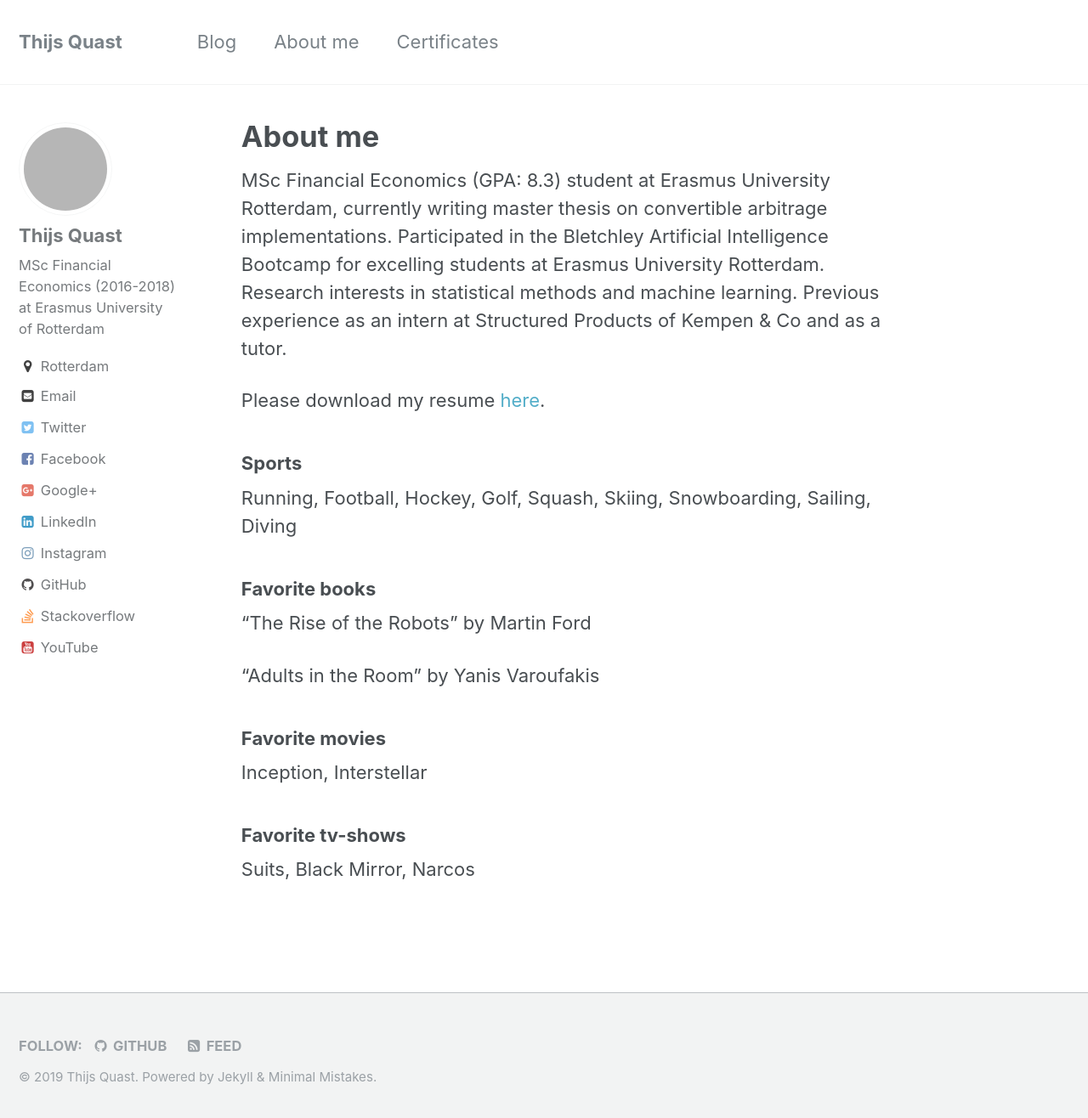
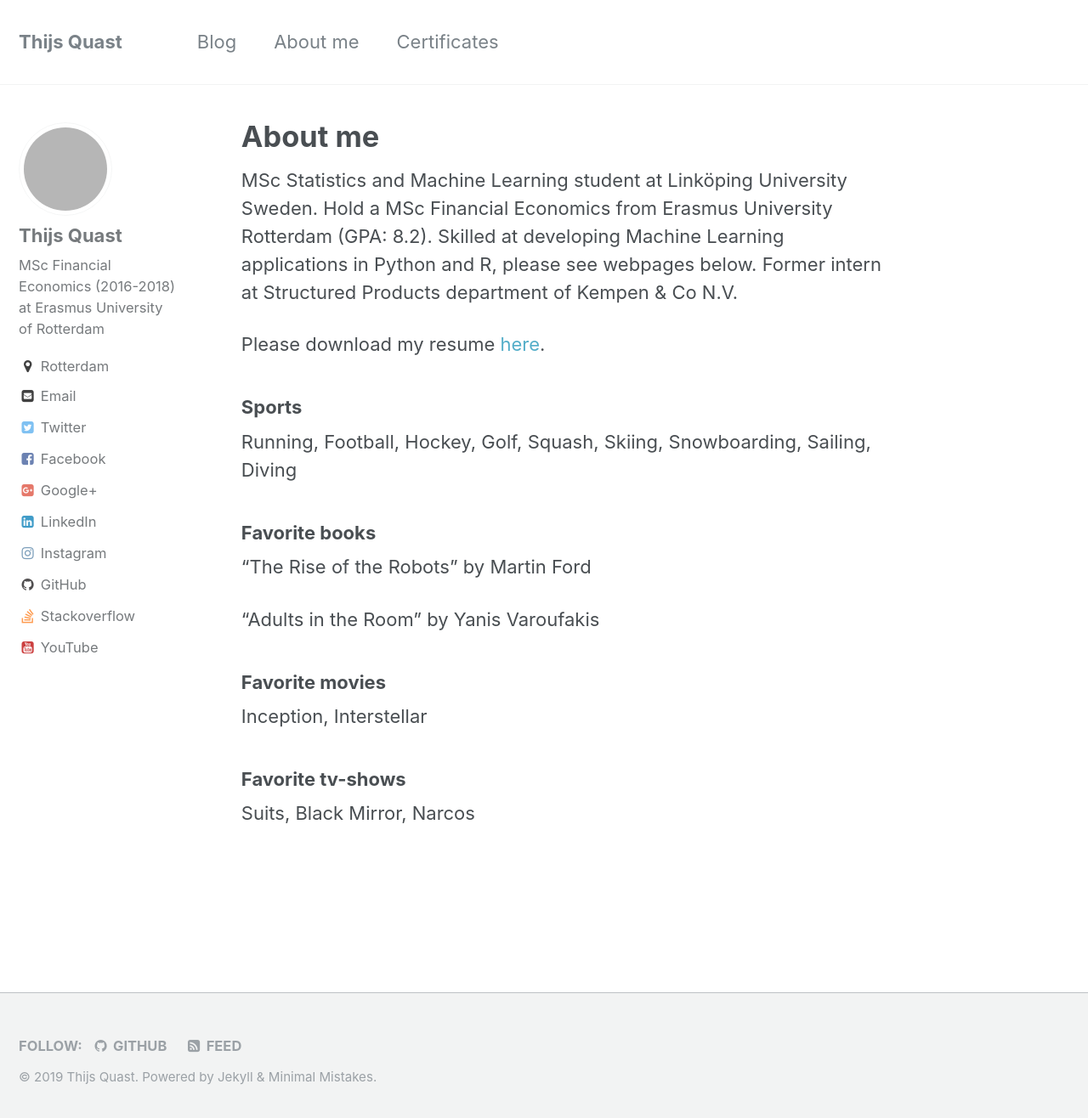
Before and after one commit to Thijsq/thijsq.github.io, a Jekyll site: the page built from _pages/about.md, in a window 1280 px wide and 1324 px high. Shown: the top 1316 px of the window at 85% size. Built offline with Jekyll 4.4.1, drawn with Linux system fonts in a browser that asks for light colours; grey boxes are pictures that could not be loaded.

Commit message:
Update about.md

```diff
--- a/_pages/about.md
+++ b/_pages/about.md
@@ -5,7 +5,7 @@ permalink: /about/
 author_profile: true
 ---
 
-MSc Financial Economics (GPA: 8.3) student at Erasmus University Rotterdam, currently writing master thesis on convertible arbitrage implementations. Participated in the Bletchley Artificial Intelligence Bootcamp for excelling students at Erasmus University Rotterdam. Research interests in statistical methods and machine learning. Previous experience as an intern at Structured Products of Kempen & Co and as a tutor.
+MSc Statistics and Machine Learning student at Linköping University Sweden. Hold a MSc Financial Economics from Erasmus University Rotterdam (GPA: 8.2). Skilled at developing Machine Learning applications in Python and R, please see webpages below. Former intern at Structured Products department of Kempen & Co N.V.
 
 Please download my resume [here](https://github.com/Thijsq/Curriculum-Vitae/raw/master/CV%20T.J.Quast%20(7).pdf).
 
```
